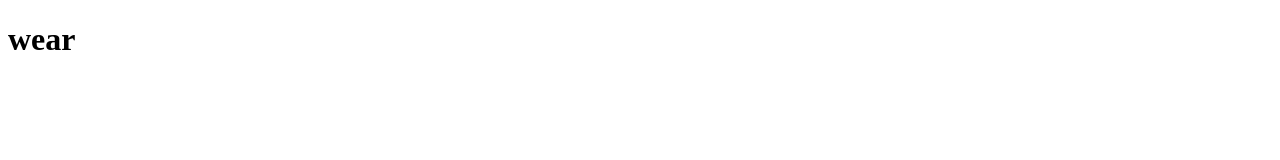
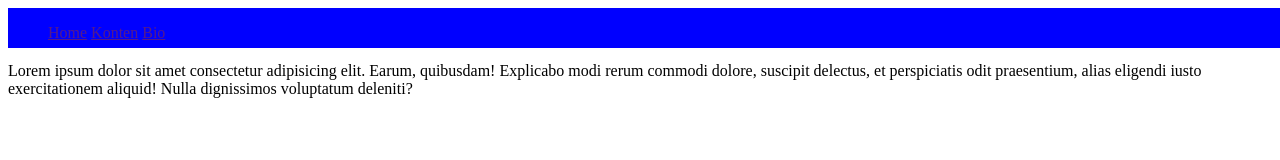
Before and after one commit to handes81/Portofolio, a plain HTML site: page index.html in a window 1280 px wide. Drawn offline with Linux system fonts and the light colour scheme.

Commit message:
Menambahkan header

```diff
--- a/index.html
+++ b/index.html
@@ -1,12 +1,22 @@
 <!DOCTYPE html>
 <html lang="en">
 <head>
-    <meta charset="UTF-8">
-    <meta http-equiv="X-UA-Compatible" content="IE=edge">
-    <meta name="viewport" content="width=device-width, initial-scale=1.0">
+    <link rel="stylesheet" href="style.css">
     <title>Document</title>
 </head>
 <body>
-    <h1>wear</h1>
+    <!--Membuat Fix Header-->
+    <div class="fix">
+        <ul>
+           <a href="">Home</a>
+           <a href="">Konten</a>
+           <a href="">Bio</a>
+        </ul>
+    </div>
+    <!--Akhir Fix Header-->
+    <br>
+    <br>
+    <br>
+    Lorem ipsum dolor sit amet consectetur adipisicing elit. Earum, quibusdam! Explicabo modi rerum commodi dolore, suscipit delectus, et perspiciatis odit praesentium, alias eligendi iusto exercitationem aliquid! Nulla dignissimos voluptatum deleniti?
 </body>
 </html>
--- a/style.css
+++ b/style.css
@@ -0,0 +1,8 @@
+.fix{
+    width: 100%;
+    height: 40px;
+    background-color: blue;
+    color: aqua;
+    position: fixed;
+    display: block;
+}
```
